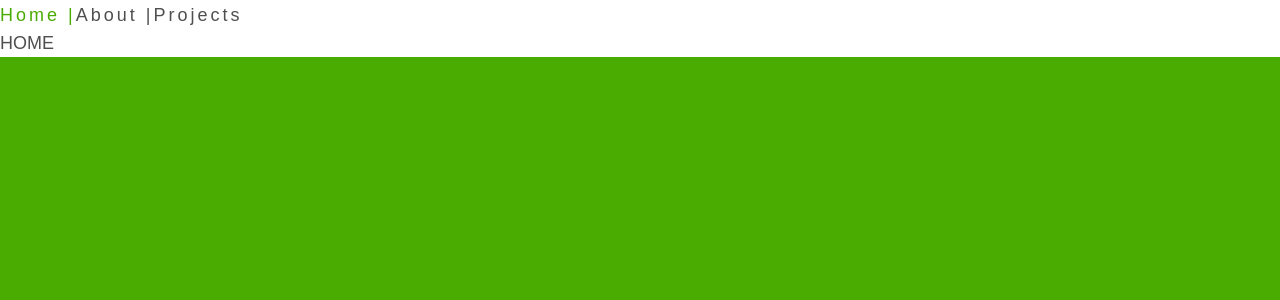
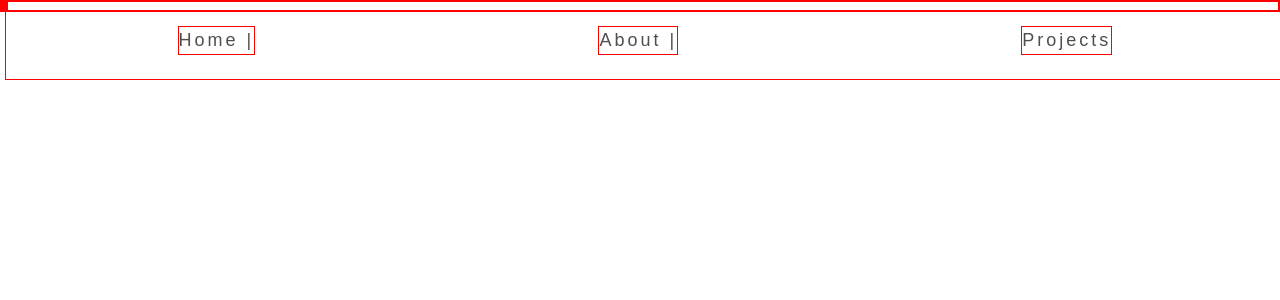
Before and after one commit to ooladuwa/portfolio4, a React (Create React App) app: page / in a window 1280 px wide. Shown: the top 300 px of the page. Built offline with nearby package versions, Linux system fonts and the light colour scheme; grey boxes are pictures that could not be loaded.

Commit message:
have navbar set. working on getting homepage background image set

```diff
--- a/src/App.css
+++ /dev/null
@@ -1,5 +0,0 @@
-.app{
-  display: flex;
-  height: 100%;
-  width: 100%;
-}
--- a/src/components/Navbar.js
+++ b/src/components/Navbar.js
@@ -4,11 +4,13 @@ import "./navbar.css"
 
 const Navbar = () => {
   return (
-    <nav className="navbar-container">
-      <Link className="link" to="/">Home  |</Link>
-      <Link className="link" to="/about">About  |</Link>
-      <Link className="link" to="projects">Projects</Link>
-    </nav>
+    <header>
+      <nav className="navbar-container">
+        <Link className="link" to="/">Home  |</Link>
+        <Link className="link" to="/about">About  |</Link>
+        <Link className="link" to="projects">Projects</Link>
+      </nav>
+    </header>
   )
 }
 
--- a/src/components/navbar.css
+++ b/src/components/navbar.css
@@ -1,8 +1,10 @@
-.navbar-container {
+header nav {
+  position: fixed;
+  width: 100%;
+  top: 0;
+  background-color: rbga(255, 255, 255, 0.8);
   display: flex;
-  line-height: 3rem;
+  justify-content: space-around;
+  align-items: center;
+  height: 10vh;
 }
-
-.links {
-  font-size: large;
-}
--- a/src/pages/Home.js
+++ b/src/pages/Home.js
@@ -4,7 +4,7 @@ import "./home.css"
 const Home = () => {
   return (
     <div className="home-container">
-      HOME
+
     </div>
   )
 }
--- a/src/pages/home.css
+++ b/src/pages/home.css
@@ -3,14 +3,14 @@
   padding: 0;
   margin: 0;
   max-width: 100%;
-  /* border: 1px solid red; */
+  border: 1px solid red;
 }
 
 /* general styles */
 html {
   font-size: 62.5%;
-  background-color: #4aab00;
 }
+
 body {
   font-size: 1.8rem;
   line-height: 1.5;
@@ -57,3 +57,10 @@ a:hover {
 }
 
 /* ---------------------------END OF RESET----------------------------- */
+
+.home-container {
+  background: url("https://i.ibb.co/1vLLJwL/grass-background-1.jpg");
+  background-size: cover;
+  min-width: 100%;
+  min-height: 100%
+}
```
